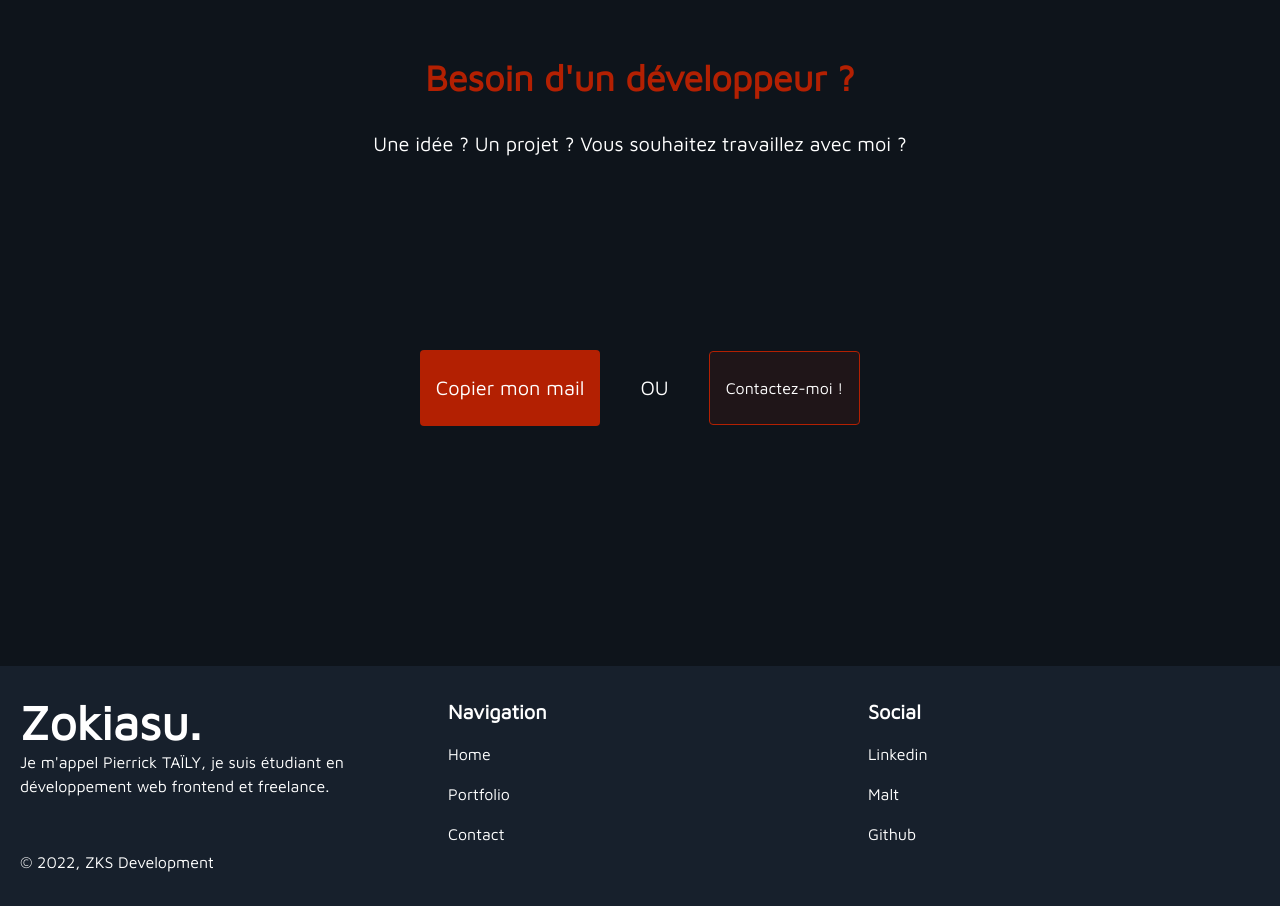
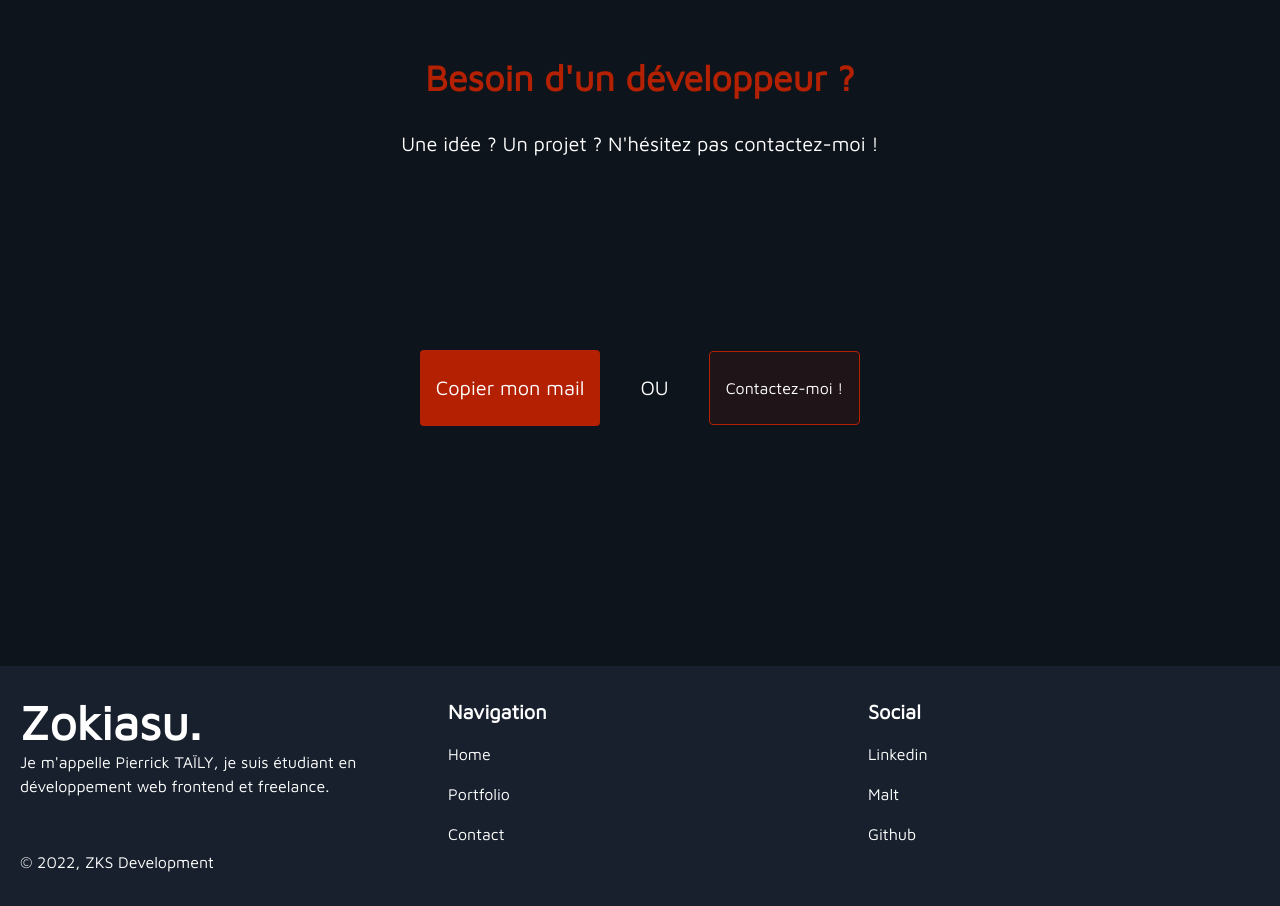
Before and after one commit to pierricktly/Portfolio, a Nuxt app: page / in a window 1280 px wide. Shown: the part 3040-3946 px from the top of the page. Built offline with nearby package versions, Linux system fonts and the light colour scheme.

Commit message:
fix wording

```diff
--- a/components/FooterSection.vue
+++ b/components/FooterSection.vue
@@ -4,7 +4,7 @@
 			<div class="grid grid-cols-1 lg:grid-cols-3 gap-10 lg:gap-5">
 				<div class="space-y-1 max-w-sm">
 					<h2 class="font-bold text-5xl">Zokiasu.</h2>
-					<p>Je m'appel Pierrick TAÏLY, je suis étudiant en développement web frontend et freelance.</p>
+					<p>Je m'appelle Pierrick TAÏLY, je suis étudiant en développement web frontend et freelance.</p>
 				</div>
 				<div class="space-y-3">
 					<h3 class="font-semibold lg:px-2 text-xl">Navigation</h3>
--- a/pages/index.vue
+++ b/pages/index.vue
@@ -109,7 +109,7 @@
 		</page-section>
 		<page-section idSection="contact" class="py-20">
 			<template #title>Besoin d'un développeur ?</template>
-			<template #subtitle><p>Une idée ? Un projet ? Vous souhaitez travaillez avec moi ?</p></template>
+			<template #subtitle><p>Une idée ? Un projet ? N'hésitez pas contactez-moi !</p></template>
 			<div class="py-40 space-y-10 lg:space-y-0 lg:flex lg:space-x-10 lg:justify-center lg:items-center">
 				<div class="text-center lg:text-xl space-y-20">
 					<button @click="copyEmail()" class="bg-secondary py-3 lg:py-6 px-4 rounded
```
